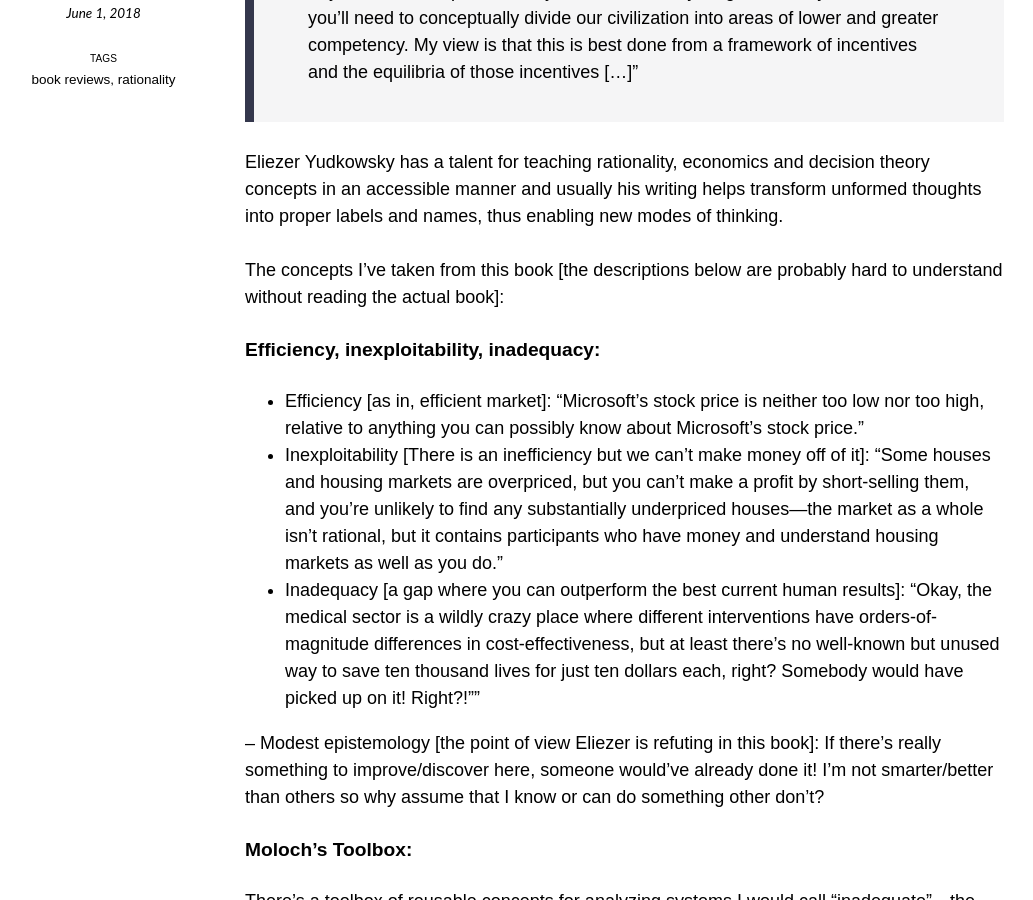
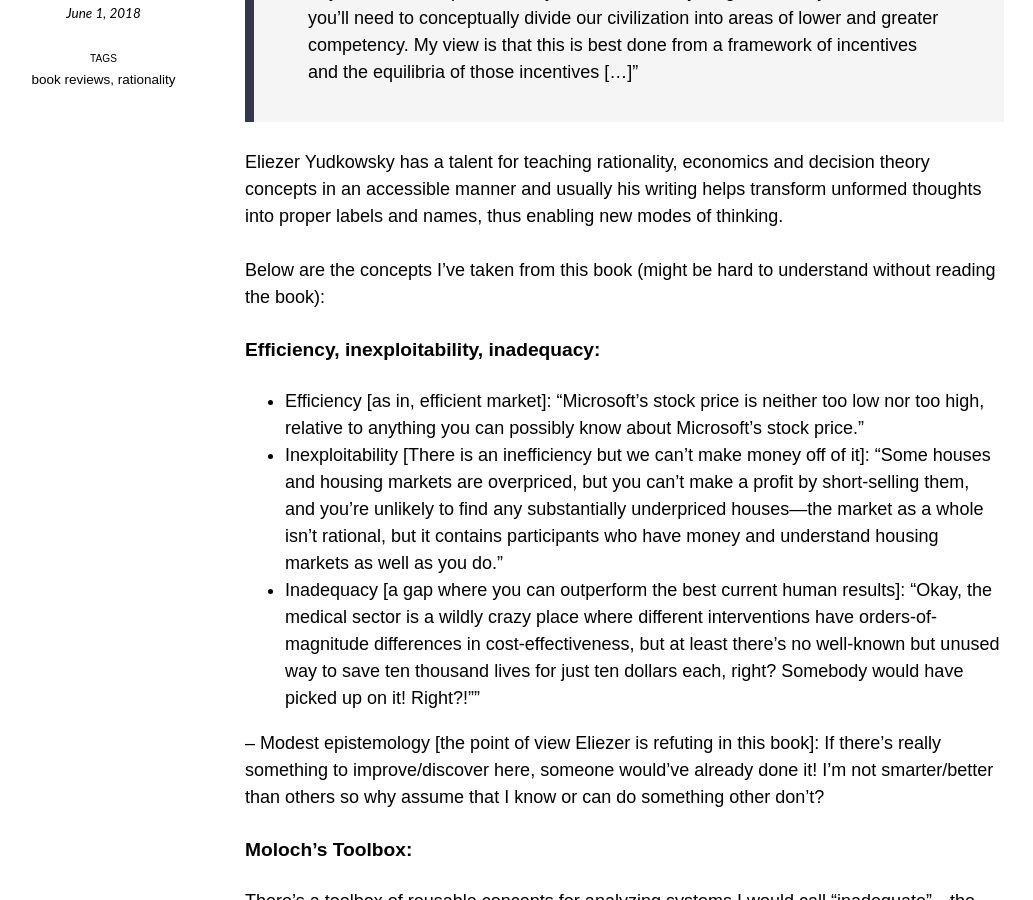
Before and after one commit to eddiesmo/eddiesmo.github.io, a Jekyll site: the page built from _posts/2018-06-01-inadequate-equilibria-where-and-how-civilizations-get-stuck-book-review.md, in a window 1280 px wide and 900 px high, scrolled down 502 px. Shown: the whole window, without its empty margins (130-1163 px from the left). Built offline with Jekyll 4.4.1, drawn with Linux system fonts in a browser that asks for light colours; nearby versions of some CDN libraries.

Commit message:
fix post

```diff
--- a/_posts/2018-06-01-inadequate-equilibria-where-and-how-civilizations-get-stuck-book-review.md
+++ b/_posts/2018-06-01-inadequate-equilibria-where-and-how-civilizations-get-stuck-book-review.md
@@ -12,7 +12,7 @@ tags:
 
 Eliezer Yudkowsky has a talent for teaching rationality, economics and decision theory concepts in an accessible manner and usually his writing helps transform unformed thoughts into proper labels and names, thus enabling new modes of thinking.
 
-The concepts I’ve taken from this book [the descriptions below are probably hard to understand without reading the actual book]:
+Below are the concepts I’ve taken from this book (might be hard to understand without reading the book):
 
 
 #### Efficiency, inexploitability, inadequacy:
```
